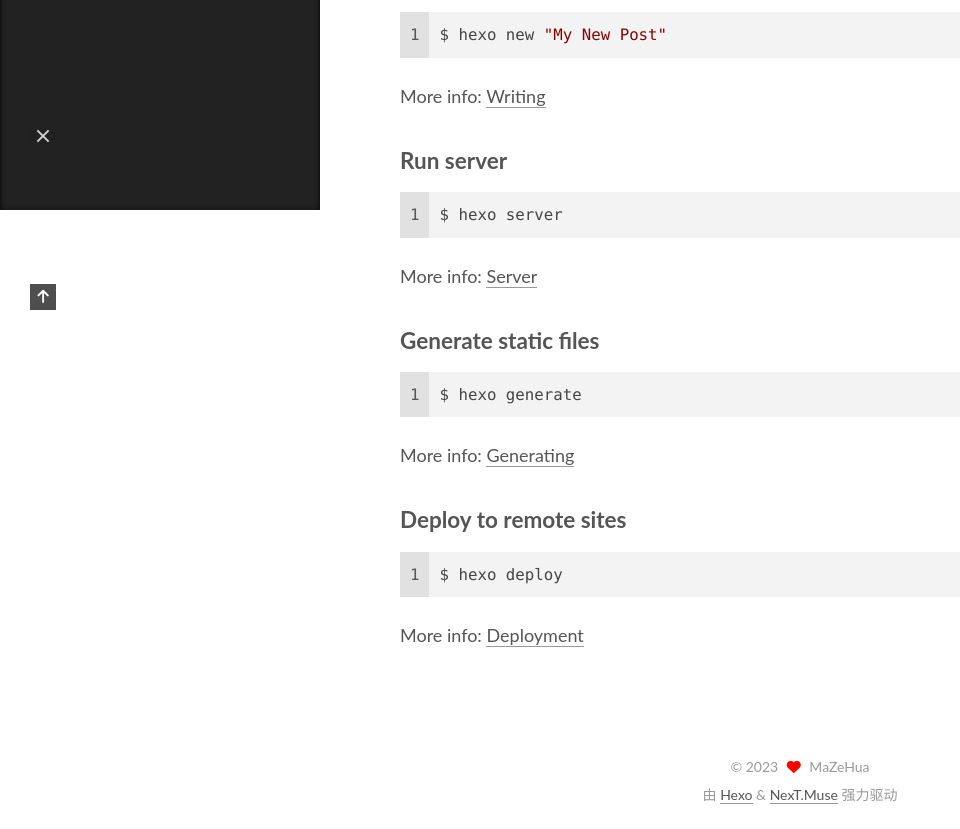
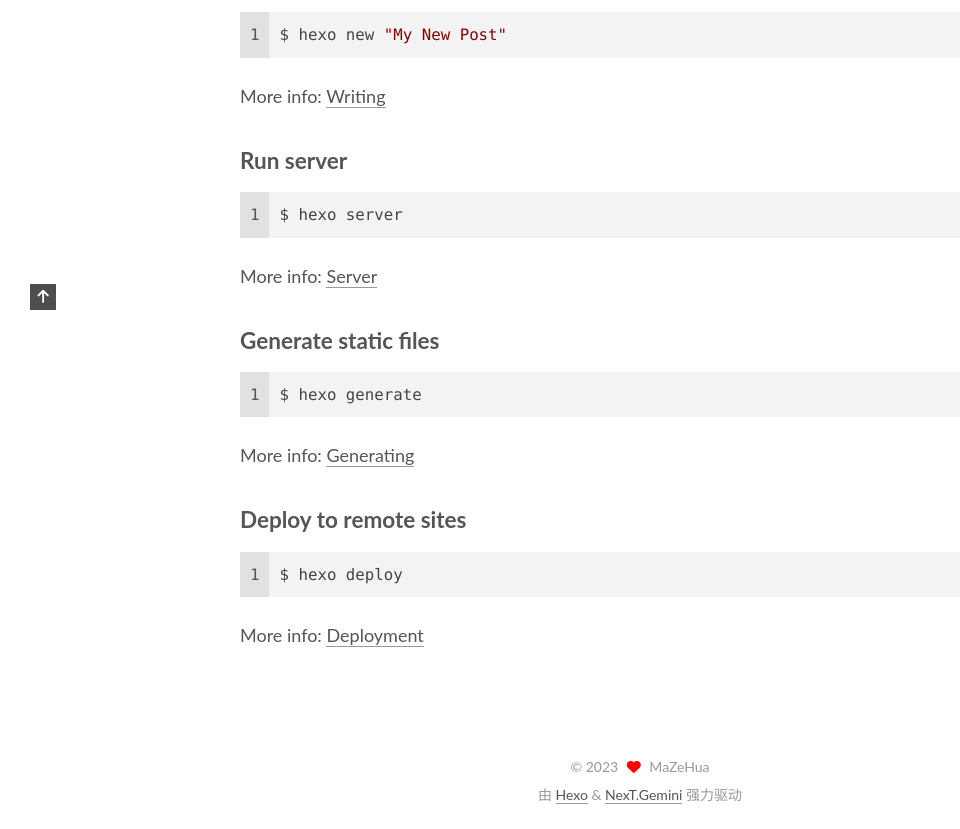
Before and after one commit to Mazawar/mazawar.github.io, a plain HTML site: page 2023/02/18/hello-world/index.html in a window 1280 px wide. Shown: the part 590-1419 px from the top of the page, without its empty margins (0-960 px from the left). Drawn offline with nearby package versions, Linux system fonts and the light colour scheme.

Commit message:
Site updated: 2023-02-19 00:03:32

```diff
--- a/2023/02/18/hello-world/index.html
+++ b/2023/02/18/hello-world/index.html
@@ -17,7 +17,7 @@
 <link rel="stylesheet" href="https://cdnjs.cloudflare.com/ajax/libs/font-awesome/6.2.1/css/all.min.css" integrity="sha256-Z1K5uhUaJXA7Ll0XrZ/0JhX4lAtZFpT6jkKrEDT0drU=" crossorigin="anonymous">
   <link rel="stylesheet" href="https://cdnjs.cloudflare.com/ajax/libs/animate.css/3.1.1/animate.min.css" integrity="sha256-PR7ttpcvz8qrF57fur/yAx1qXMFJeJFiA6pSzWi0OIE=" crossorigin="anonymous">
 
-<script class="next-config" data-name="main" type="application/json">{"hostname":"mazawar.github.io","root":"/","images":"/images","scheme":"Muse","darkmode":false,"version":"8.14.2","exturl":false,"sidebar":{"position":"left","display":"post","padding":18,"offset":12},"copycode":{"enable":false,"style":null},"bookmark":{"enable":false,"color":"#222","save":"auto"},"mediumzoom":false,"lazyload":false,"pangu":false,"comments":{"style":"tabs","active":null,"storage":true,"lazyload":false,"nav":null},"stickytabs":false,"motion":{"enable":true,"async":false,"transition":{"menu_item":"fadeInDown","post_block":"fadeIn","post_header":"fadeInDown","post_body":"fadeInDown","coll_header":"fadeInLeft","sidebar":"fadeInUp"}},"prism":false,"i18n":{"placeholder":"搜索...","empty":"没有找到任何搜索结果：${query}","hits_time":"找到 ${hits} 个搜索结果（用时 ${time} 毫秒）","hits":"找到 ${hits} 个搜索结果"}}</script><script src="/js/config.js"></script>
+<script class="next-config" data-name="main" type="application/json">{"hostname":"mazawar.github.io","root":"/","images":"/images","scheme":"Gemini","darkmode":false,"version":"8.14.2","exturl":false,"sidebar":{"position":"left","display":"post","padding":18,"offset":12},"copycode":{"enable":false,"style":null},"bookmark":{"enable":false,"color":"#222","save":"auto"},"mediumzoom":false,"lazyload":false,"pangu":false,"comments":{"style":"tabs","active":null,"storage":true,"lazyload":false,"nav":null},"stickytabs":false,"motion":{"enable":true,"async":false,"transition":{"menu_item":"fadeInDown","post_block":"fadeIn","post_header":"fadeInDown","post_body":"fadeInDown","coll_header":"fadeInLeft","sidebar":"fadeInUp"}},"prism":false,"i18n":{"placeholder":"搜索...","empty":"没有找到任何搜索结果：${query}","hits_time":"找到 ${hits} 个搜索结果（用时 ${time} 毫秒）","hits":"找到 ${hits} 个搜索结果"}}</script><script src="/js/config.js"></script>
 
     <meta name="description" content="Welcome to Hexo! This is your very first post. Check documentation for more info. If you get any problems when using Hexo, you can find the answer in troubleshooting or you can ask me on GitHub. Quick">
 <meta property="og:type" content="article">
@@ -29,6 +29,7 @@
 <meta property="article:published_time" content="2023-02-18T14:50:42.765Z">
 <meta property="article:modified_time" content="2023-02-18T14:50:42.765Z">
 <meta property="article:author" content="MaZeHua">
+<meta property="article:tag" content="Mazawar">
 <meta name="twitter:card" content="summary">
 
 
@@ -236,19 +237,13 @@
   </span>
   <span class="author" itemprop="copyrightHolder">MaZeHua</span>
 </div>
-  <div class="powered-by">由 <a href="https://hexo.io/" rel="noopener" target="_blank">Hexo</a> & <a href="https://theme-next.js.org/muse/" rel="noopener" target="_blank">NexT.Muse</a> 强力驱动
+  <div class="powered-by">由 <a href="https://hexo.io/" rel="noopener" target="_blank">Hexo</a> & <a href="https://theme-next.js.org/" rel="noopener" target="_blank">NexT.Gemini</a> 强力驱动
   </div>
 
     </div>
   </footer>
 
 
-  <div class="toggle sidebar-toggle" role="button">
-    <span class="toggle-line"></span>
-    <span class="toggle-line"></span>
-    <span class="toggle-line"></span>
-  </div>
-  <div class="sidebar-dimmer"></div>
   <div class="back-to-top" role="button" aria-label="返回顶部">
     <i class="fa fa-arrow-up fa-lg"></i>
     <span>0%</span>
@@ -261,7 +256,7 @@
 
 
   <script src="https://cdnjs.cloudflare.com/ajax/libs/animejs/3.2.1/anime.min.js" integrity="sha256-XL2inqUJaslATFnHdJOi9GfQ60on8Wx1C2H8DYiN1xY=" crossorigin="anonymous"></script>
-<script src="/js/comments.js"></script><script src="/js/utils.js"></script><script src="/js/motion.js"></script><script src="/js/schemes/muse.js"></script><script src="/js/next-boot.js"></script>
+<script src="/js/comments.js"></script><script src="/js/utils.js"></script><script src="/js/motion.js"></script><script src="/js/next-boot.js"></script>
 
 
 
```
Also changed, not shown: archives/2023/02/index.html (+4 -9 lines), archives/2023/index.html (+4 -9 lines), archives/index.html (+4 -9 lines), index.html (+4 -9 lines).
